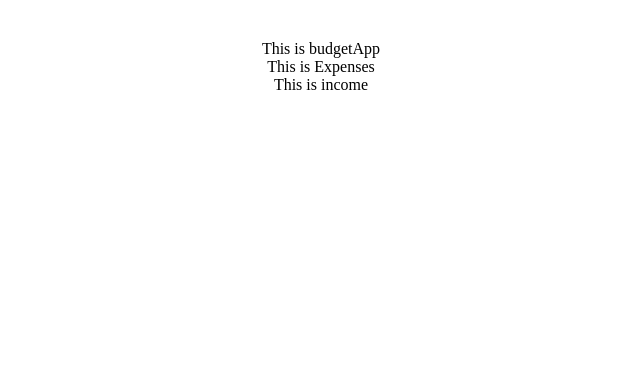
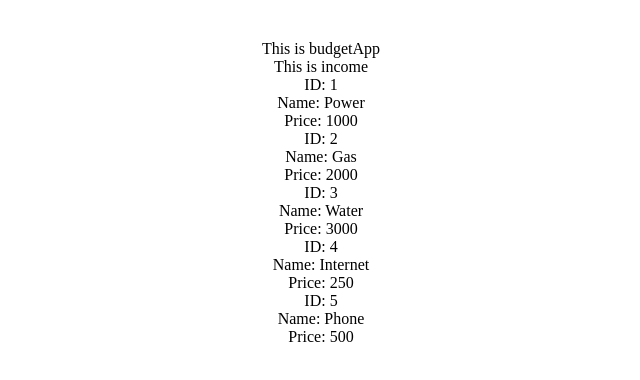
Before and after one commit to pelle112112/budgetAppGroupProject, a React (Vite) app: page / in a window 1280 px wide. Shown: the top 380 px of the page, without its empty margins (319-959 px from the left). Built offline with nearby package versions, Linux system fonts and the light colour scheme; data requests are answered from the project's data file; the HTML template or start-up script is replaced by a standard one.

Commit message:
It looks shit, but it works

```diff
--- a/package.json
+++ b/package.json
@@ -8,7 +8,7 @@
     "build": "vite build",
     "lint": "eslint . --ext js,jsx --report-unused-disable-directives --max-warnings 0",
     "preview": "vite preview",
-    "jsonserver": "json-server --watch db.json --port 3004 --host 127.0.0.1"
+    "jsonserver": "json-server --watch db.json --port 3000 --host 127.0.0.1"
 
   },
   "dependencies": {
--- a/src/App.jsx
+++ b/src/App.jsx
@@ -1,12 +1,14 @@
-import { useState } from 'react'
+import { useState } from 'react';
 import { useEffect } from 'react';
-import './styles/App.css'
-import BudgetApp from './components/BudgetApp'
-import { fetchData } from './api/api'
+import './styles/App.css';
+import BudgetApp from './components/BudgetApp';
+import { fetchData } from './api/api';
+import Expenses from './components/Expenses';
 
 function App() {
+
   const[expenses, setExpenses] = useState([]);
-  const APIURL = 'http://localhost:3004/api';
+  const APIURL = 'http://localhost:3000/api';
 
   function getExpenses(callback){
     fetchData(APIURL, callback);
@@ -15,11 +17,14 @@ function App() {
     getExpenses((data) => setExpenses(data));
   }, []);
 
+
   return (
     <>
-      <BudgetApp />
+      <BudgetApp/>
+      <Expenses expenses= {expenses}/>
     </>
   )
+
 }
 
 export default App
--- a/src/components/Expenses.jsx
+++ b/src/components/Expenses.jsx
@@ -1,8 +1,16 @@
-function Expenses() {
+function Expenses({expenses}) {
+
     return (
-    <div>
-        This is Expenses
-    </div>
+    <>
+        {expenses?.map((expense => (
+                <div key={crypto.randomUUID()}>
+                <div>ID: {expense.id}</div>
+                <div>Name: {expense.name}</div>
+                <div>Price: {expense.price}</div>
+              </div>
+
+        )))}
+    </>
     );
 }
 
--- a/vite.config.js
+++ b/vite.config.js
@@ -6,7 +6,7 @@ export default defineConfig({
   plugins: [react()],
   server: {
     proxy: {
-      '/api': 'http://localhost:3004'
+      '/api': 'http://localhost:3000'
     }
   }
 })
```
Also changed, not shown: 1 other file (tests, documents, lock files or other folders).
